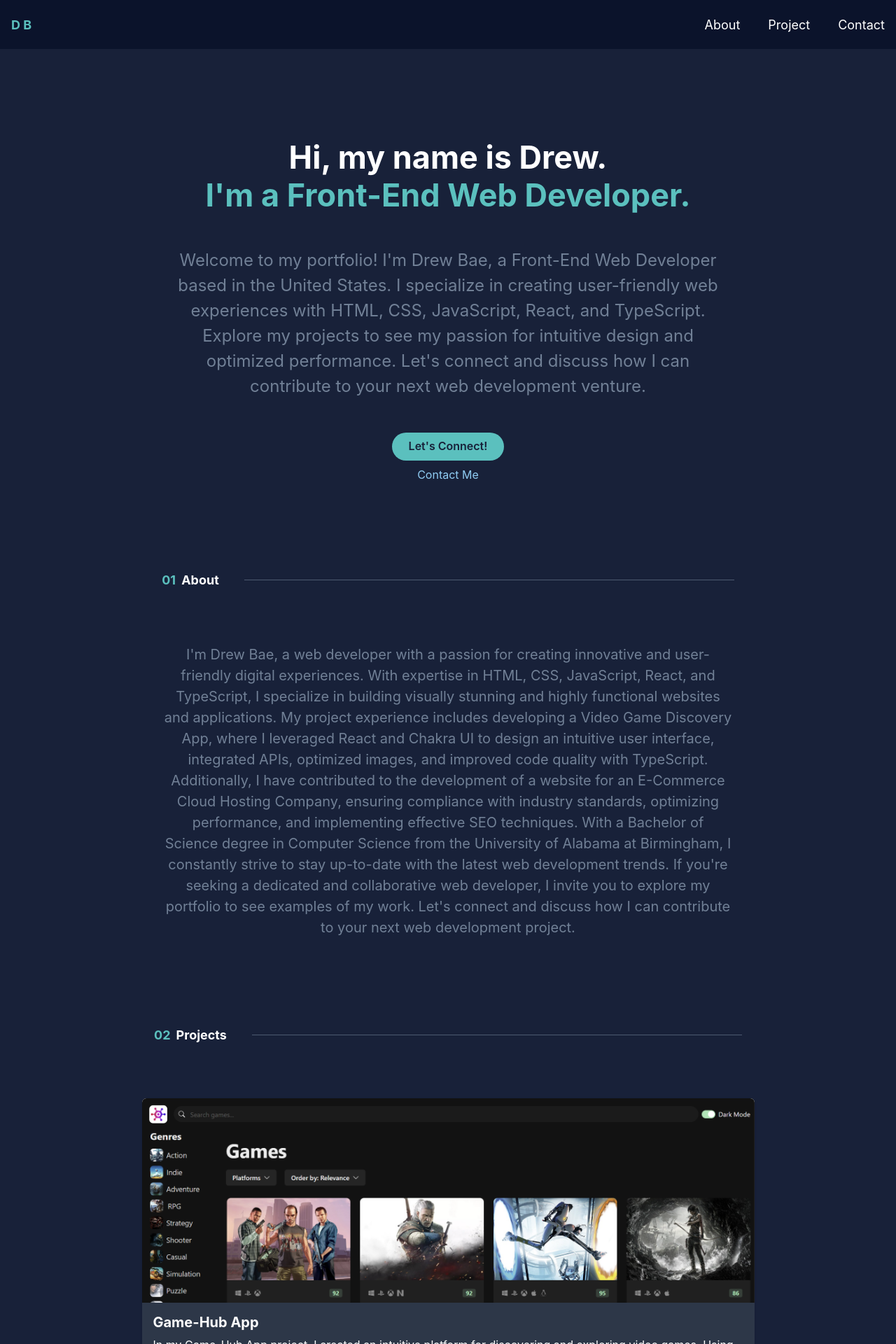
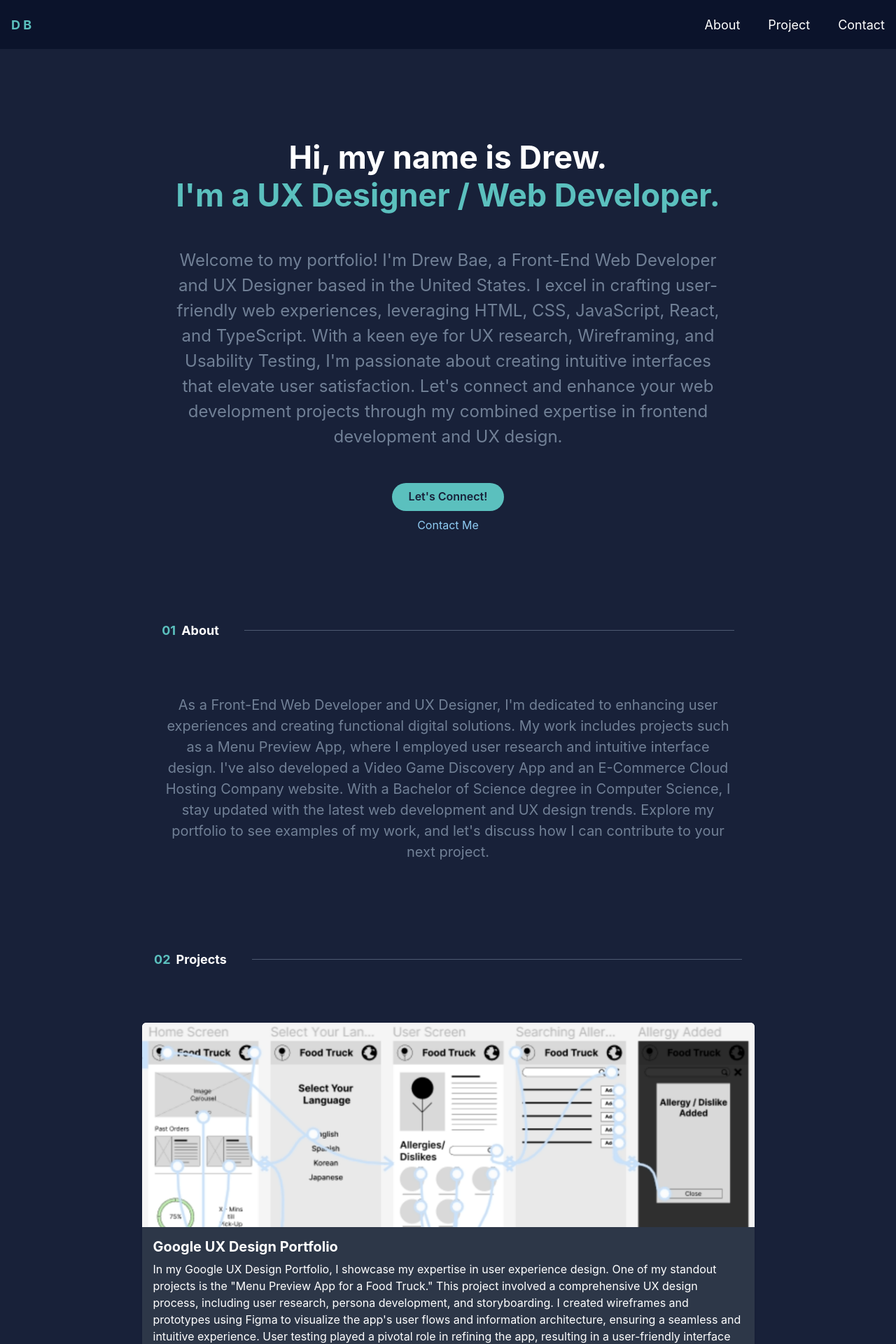
Before and after one commit to Drew-Bae/Portfolio-3.0, a React (Vite) app: page / in a window 1280 px wide. Shown: the top 1920 px of the page at 70% size. Built offline with nearby package versions, Linux system fonts and the light colour scheme.

Commit message:
Add sections for UX Design

```diff
--- a/src/components/About.tsx
+++ b/src/components/About.tsx
@@ -23,22 +23,15 @@ const About = ({ maxWidth }: Props) => {
         pr={8}
         pb={pb}
       >
-        I'm Drew Bae, a web developer with a passion for creating innovative and
-        user-friendly digital experiences. With expertise in HTML, CSS,
-        JavaScript, React, and TypeScript, I specialize in building visually
-        stunning and highly functional websites and applications. My project
-        experience includes developing a Video Game Discovery App, where I
-        leveraged React and Chakra UI to design an intuitive user interface,
-        integrated APIs, optimized images, and improved code quality with
-        TypeScript. Additionally, I have contributed to the development of a
-        website for an E-Commerce Cloud Hosting Company, ensuring compliance
-        with industry standards, optimizing performance, and implementing
-        effective SEO techniques. With a Bachelor of Science degree in Computer
-        Science from the University of Alabama at Birmingham, I constantly
-        strive to stay up-to-date with the latest web development trends. If
-        you're seeking a dedicated and collaborative web developer, I invite you
-        to explore my portfolio to see examples of my work. Let's connect and
-        discuss how I can contribute to your next web development project.
+        As a Front-End Web Developer and UX Designer, I'm dedicated to enhancing
+        user experiences and creating functional digital solutions. My work
+        includes projects such as a Menu Preview App, where I employed user
+        research and intuitive interface design. I've also developed a Video
+        Game Discovery App and an E-Commerce Cloud Hosting Company website. With
+        a Bachelor of Science degree in Computer Science, I stay updated with
+        the latest web development and UX design trends. Explore my portfolio to
+        see examples of my work, and let's discuss how I can contribute to your
+        next project.
       </Text>
     </Box>
   );
--- a/src/components/Hero.tsx
+++ b/src/components/Hero.tsx
@@ -37,15 +37,17 @@ const Hero = () => {
     <Box id="Hero" bg="#182139" color="white" py={pyHeading} textAlign="center">
       <Heading fontSize={fontSizeHeading}>Hi, my name is Drew.</Heading>
       <Heading fontSize={fontSizeHeading} color="#5bc0beff">
-        I'm a Front-End Web Developer.
+        I'm a UX Designer / Web Developer.
       </Heading>
       <Text fontSize={fontSizeText} color="gray.500" py={12} px={pxText}>
-        Welcome to my portfolio! I'm Drew Bae, a Front-End Web Developer based
-        in the United States. I specialize in creating user-friendly web
-        experiences with HTML, CSS, JavaScript, React, and TypeScript. Explore
-        my projects to see my passion for intuitive design and optimized
-        performance. Let's connect and discuss how I can contribute to your next
-        web development venture.
+        Welcome to my portfolio! I'm Drew Bae, a Front-End Web Developer and UX
+        Designer based in the United States. I excel in crafting user-friendly
+        web experiences, leveraging HTML, CSS, JavaScript, React, and
+        TypeScript. With a keen eye for UX research, Wireframing, and Usability
+        Testing, I'm passionate about creating intuitive interfaces that elevate
+        user satisfaction. Let's connect and enhance your web development
+        projects through my combined expertise in frontend development and UX
+        design.
       </Text>
       <a
         href="https://www.linkedin.com/in/drew-bae-744919202/"
--- a/src/components/ProjectCardGrid.tsx
+++ b/src/components/ProjectCardGrid.tsx
@@ -2,6 +2,7 @@ import { SimpleGrid, useBreakpointValue } from "@chakra-ui/react";
 import ProjectCard from "./ProjectCard";
 import gamePic from "../assets/gamehub-ss (1).png";
 import moshPic from "../assets/moshify-ss (1).png";
+import portfolioPic from "../assets/portfolioPic.png";
 
 const ProjectCardGrid = () => {
   const pb = useBreakpointValue({
@@ -20,6 +21,34 @@ const ProjectCardGrid = () => {
       spacing={5}
       bg="#182139"
     >
+      <ProjectCard
+        maxWidth="875px"
+        heading="Google UX Design Portfolio"
+        badges={[
+          "UX Design",
+          "User Research",
+          "Prototyping",
+          "Wireframing",
+          "Information Architecture",
+          "User Testing",
+          "Figma",
+        ]}
+        picture={portfolioPic} // Replace 'portfolioPic' with the image source for this project
+        link="https://docs.google.com/presentation/d/1T4IZK0Za9KGjNS5RZRORVveevnVNT6K-Bj0UXrzQ2KU/edit?usp=sharing"
+      >
+        In my Google UX Design Portfolio, I showcase my expertise in user
+        experience design. One of my standout projects is the "Menu Preview App
+        for a Food Truck." This project involved a comprehensive UX design
+        process, including user research, persona development, and
+        storyboarding. I created wireframes and prototypes using Figma to
+        visualize the app's user flows and information architecture, ensuring a
+        seamless and intuitive experience. User testing played a pivotal role in
+        refining the app, resulting in a user-friendly interface where customers
+        can easily preview a food truck's menu, place orders, and receive
+        real-time updates. This project exemplifies my skills in UX design, from
+        initial research to final user-tested prototypes, all aimed at
+        delivering an exceptional user experience.
+      </ProjectCard>
       <ProjectCard
         maxWidth="875px"
         heading="Game-Hub App"
```
Also changed, not shown: src/assets/portfolioPic.png (added).
